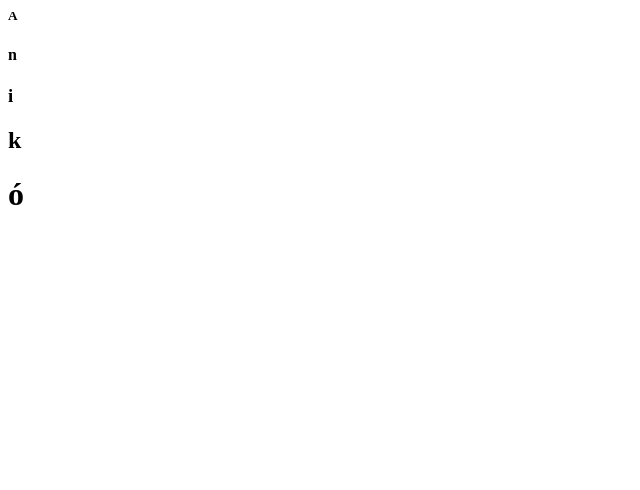
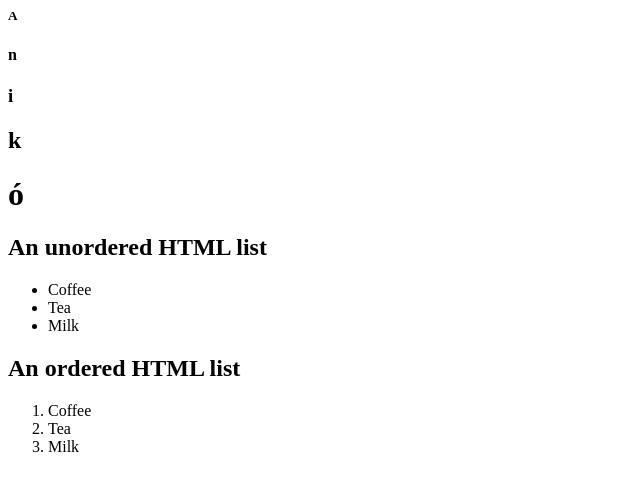
Before and after one commit to Codecool-B2B-Generali/hello-html-NagyAncsa, a plain HTML site: page index.html in a window 1280 px wide. Shown: the whole page, without its empty margins (0-640 px from the left). Drawn offline with Linux system fonts and the light colour scheme.

Commit message:
ordered&unordered lists

```diff
--- a/index.html
+++ b/index.html
@@ -5,5 +5,19 @@
 <h3>i</h2>
 <h2>k</h1>
 <h1>ó</h1>
+
+<h2>An unordered HTML list</h2>
+<ul>
+  <li>Coffee</li>
+  <li>Tea</li>
+  <li>Milk</li>
+</ul>
+
+<h2>An ordered HTML list</h2>
+<ol>
+  <li>Coffee</li>
+  <li>Tea</li>
+  <li>Milk</li>
+</ol>
 </body>
 </html>
```
